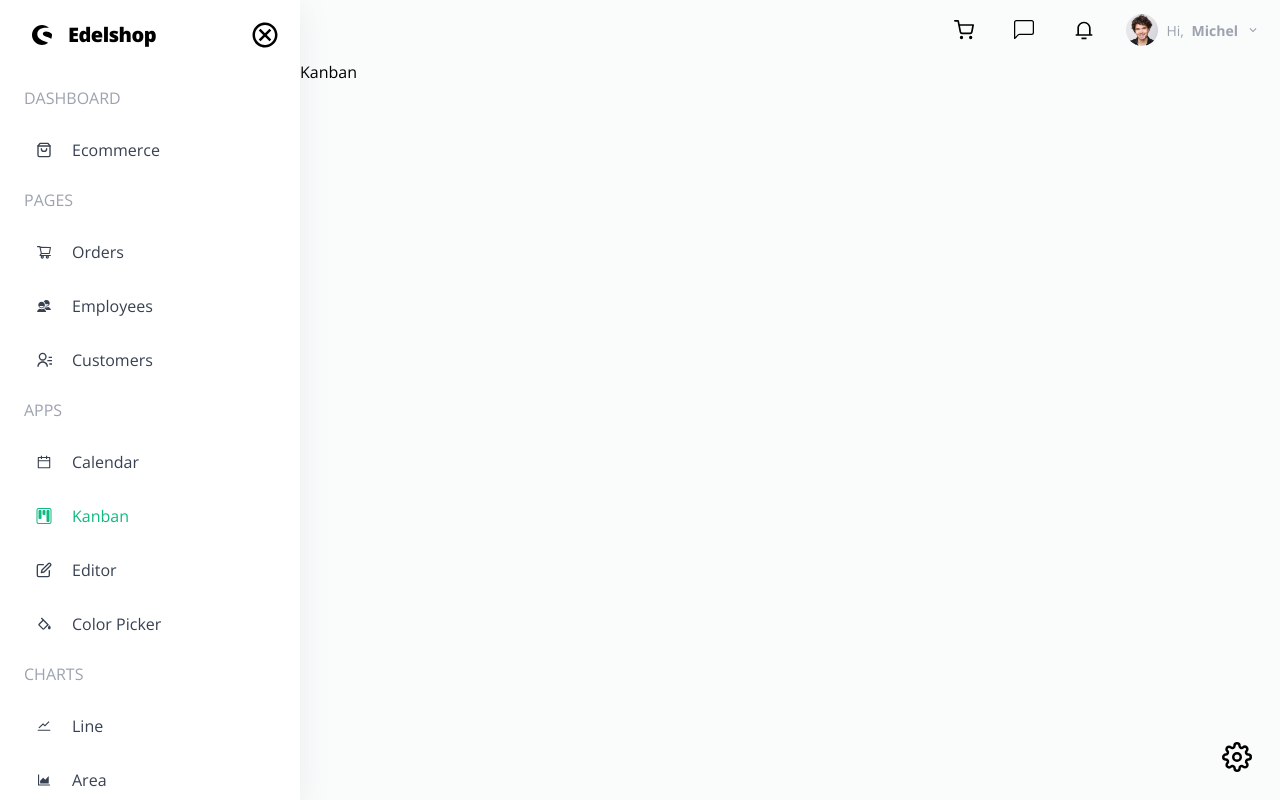
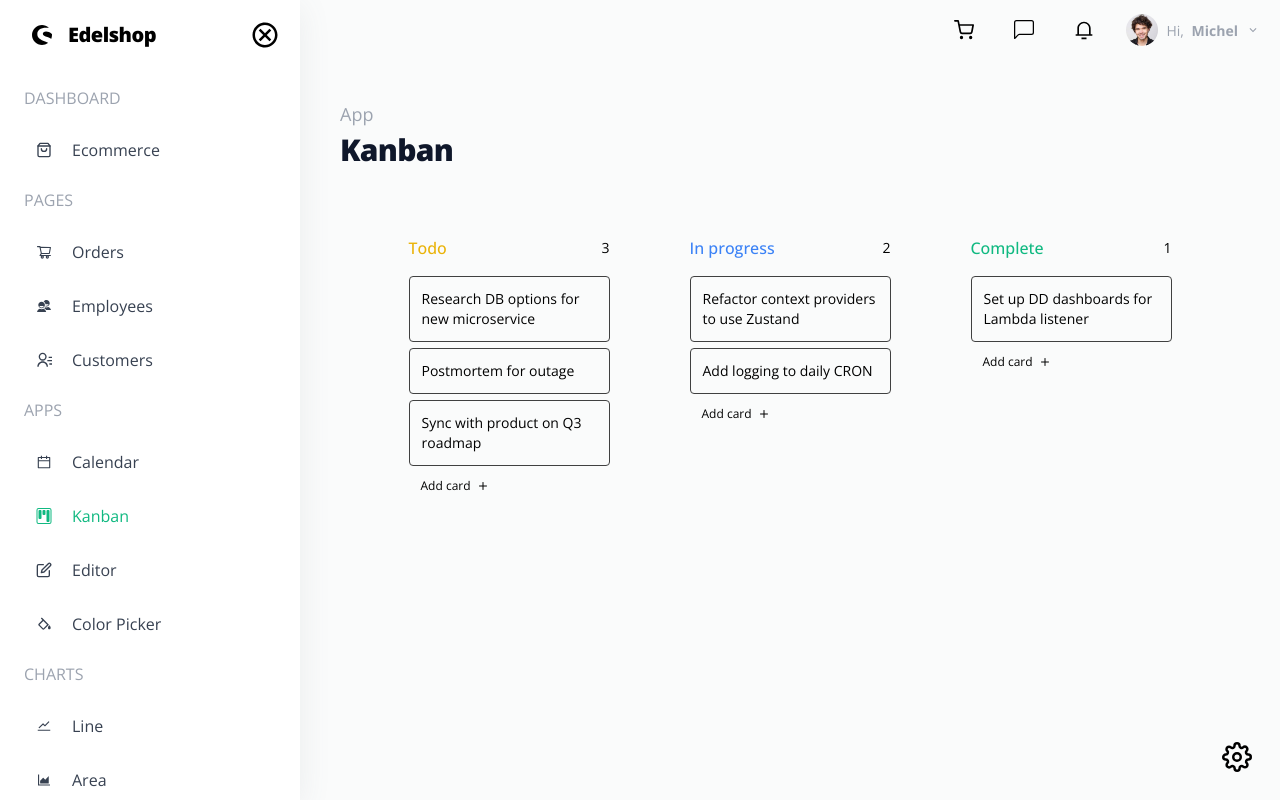
Before and after one commit to humbl3LilaS/react-dashboard, a React (Vite) app: page /kanban in a window 1280 px wide. Built offline with nearby package versions, Linux system fonts and the light colour scheme.

Commit message:
add: Kanban board

```diff
--- a/package.json
+++ b/package.json
@@ -11,6 +11,7 @@
 	},
 	"dependencies": {
 		"@tanstack/react-table": "^8.20.5",
+		"framer-motion": "^11.5.4",
 		"immer": "^10.1.1",
 		"react": "^18.3.1",
 		"react-dom": "^18.3.1",
--- a/src/App.jsx
+++ b/src/App.jsx
@@ -4,7 +4,7 @@ import ECommerce from "./pages/ECommerce";
 import Orders from "./pages/Orders";
 import Employee from "./pages/Employee";
 import Customers from "./pages/Customers";
-import Kanban from "./pages/Kanban";
+import Kanban from "./pages/kanban/Kanban";
 import Editor from "./pages/Editor";
 import Calendar from "./pages/Calendar";
 import ColorPicker from "./pages/ColorPicker";
--- /dev/null
+++ b/src/components/Kanban/AddCard.jsx
@@ -0,0 +1,68 @@
+import { useState } from "react";
+import { FiPlus } from "react-icons/fi";
+import { motion } from "framer-motion";
+
+const AddCard = ({ column, setCards }) => {
+	const [text, setText] = useState("");
+	const [adding, setAdding] = useState(false);
+
+	const handleSubmit = (evt) => {
+		evt.preventDefault();
+
+		if (!text.trim().length) return;
+
+		const newCard = {
+			column,
+			title: text.trim(),
+			id: Math.random().toString(),
+		};
+
+		setCards((pv) => [...pv, newCard]);
+
+		setAdding(false);
+	};
+	return (
+		<>
+			{adding ? (
+				<motion.form
+					onSubmit={handleSubmit}
+					layout>
+					<textarea
+						onChange={(e) => setText(e.target.value)}
+						autoFocus
+						placeholder="Add new task..."
+						className="w-full rounded border border-violet-400 bg-violet-400/20 p-3 text-sm text-slate-900 dark:text-neutral-50 placeholder-violet-300 focus:outline-0"
+					/>
+
+					<div className="mt-1.5 flex items-center justify-end gap-1.5">
+						<button
+							onClick={() => setAdding(false)}
+							className="px-3 py-1.5 text-xs  transition-colors text-slate-900 hover:text-slate-400 dark:text-neutral-400 dark:hover:text-neutral-50">
+							Close
+						</button>
+
+						<button
+							type="submit"
+							className="flex items-center gap-1.5 rounded bg-neutral-50 px-3 py-1.5 text-xs text-neutral-950 transition-colors hover:bg-neutral-300">
+							<span>Add</span>
+
+							<FiPlus />
+						</button>
+					</div>
+				</motion.form>
+			) : (
+				<motion.button
+					layout
+					onClick={() => setAdding(true)}
+					className={
+						"w-full px-3 py-1.5 flex items-center gap-1.5 text-xs  transition-colors dark:hover:text-neutral-50"
+					}>
+					<span>Add card</span>
+					<FiPlus />
+				</motion.button>
+			)}
+		</>
+	);
+};
+
+export default AddCard;
--- /dev/null
+++ b/src/components/Kanban/Board.jsx
@@ -0,0 +1,85 @@
+import { useState } from "react";
+import Column from "./Column";
+
+const DEFAULT_CARDS = [
+	// BACKLOG
+
+	{ title: "Look into render bug in dashboard", id: "1", column: "backlog" },
+
+	{ title: "SOX compliance checklist", id: "2", column: "backlog" },
+
+	{ title: "[SPIKE] Migrate to Azure", id: "3", column: "backlog" },
+
+	{ title: "Document Notifications service", id: "4", column: "backlog" },
+
+	// TODO
+
+	{
+		title: "Research DB options for new microservice",
+
+		id: "5",
+
+		column: "todo",
+	},
+
+	{ title: "Postmortem for outage", id: "6", column: "todo" },
+
+	{ title: "Sync with product on Q3 roadmap", id: "7", column: "todo" },
+
+	// DOING
+
+	{
+		title: "Refactor context providers to use Zustand",
+
+		id: "8",
+
+		column: "doing",
+	},
+
+	{ title: "Add logging to daily CRON", id: "9", column: "doing" },
+
+	// DONE
+
+	{
+		title: "Set up DD dashboards for Lambda listener",
+
+		id: "10",
+
+		column: "done",
+	},
+];
+
+const Board = () => {
+	const [cards, setCards] = useState(DEFAULT_CARDS);
+
+	return (
+		<div
+			className={
+				"p-12 flex h-full w-full justify-center gap-x-20 overflow-scroll"
+			}>
+			<Column
+				title={"Todo"}
+				column={"todo"}
+				headingColor={"text-yellow-500"}
+				cards={cards}
+				setCards={setCards}
+			/>
+			<Column
+				title={"In progress"}
+				column={"doing"}
+				headingColor={"text-blue-500"}
+				cards={cards}
+				setCards={setCards}
+			/>
+			<Column
+				title={"Complete"}
+				column={"done"}
+				headingColor={"text-emerald-500"}
+				cards={cards}
+				setCards={setCards}
+			/>
+		</div>
+	);
+};
+
+export default Board;
--- /dev/null
+++ b/src/components/Kanban/Card.jsx
@@ -0,0 +1,25 @@
+import DropIndicator from "./DropIndicator";
+import { motion } from "framer-motion";
+
+const Card = ({ title, id, column, handleDragStart }) => {
+	return (
+		<>
+			<DropIndicator
+				beforeId={id}
+				column={column}
+			/>
+			<motion.div
+				layout
+				layoutId={id}
+				draggable={true}
+				onDragStart={(e) => handleDragStart(e, { title, id, column })}
+				className={
+					"p-3 rounded border border-neutral-700 cursor-grab active:cursor-grabbing"
+				}>
+				<p className={"text-sm dark:text-neutral-100"}>{title}</p>
+			</motion.div>
+		</>
+	);
+};
+
+export default Card;
--- /dev/null
+++ b/src/components/Kanban/Column.jsx
@@ -0,0 +1,160 @@
+import { cn } from "../../util/util";
+import Card from "./Card";
+import { useState } from "react";
+import DropIndicator from "./DropIndicator";
+import AddCard from "./AddCard";
+
+const Column = ({ title, headingColor, cards, column, setCards }) => {
+	const [active, setActive] = useState(false);
+
+	const handleDragStart = (e, card) => {
+		e.dataTransfer.setData("cardId", card.id);
+	};
+
+	const handleDragEnd = (e) => {
+		const cardId = e.dataTransfer.getData("cardId");
+
+		setActive(false);
+
+		clearHighlights();
+
+		const indicators = getIndicators();
+
+		const { element } = getNearestIndicator(e, indicators);
+
+		const before = element.dataset.before || "-1";
+
+		if (before !== cardId) {
+			let copy = [...cards];
+
+			let cardToTransfer = copy.find((c) => c.id === cardId);
+
+			if (!cardToTransfer) return;
+
+			cardToTransfer = { ...cardToTransfer, column };
+
+			copy = copy.filter((c) => c.id !== cardId);
+
+			const moveToBack = before === "-1";
+
+			if (moveToBack) {
+				copy.push(cardToTransfer);
+			} else {
+				const insertAtIndex = copy.findIndex((el) => el.id === before);
+
+				if (insertAtIndex === undefined) return;
+
+				copy.splice(insertAtIndex, 0, cardToTransfer);
+			}
+
+			setCards(copy);
+		}
+	};
+
+	const handleDragOver = (e) => {
+		e.preventDefault();
+
+		highlightIndicator(e);
+
+		setActive(true);
+	};
+
+	const clearHighlights = (els) => {
+		const indicators = els || getIndicators();
+
+		indicators.forEach((i) => {
+			i.style.opacity = "0";
+		});
+	};
+
+	const highlightIndicator = (e) => {
+		const indicators = getIndicators();
+
+		clearHighlights(indicators);
+
+		const el = getNearestIndicator(e, indicators);
+
+		el.element.style.opacity = "1";
+	};
+
+	const getNearestIndicator = (e, indicators) => {
+		const DISTANCE_OFFSET = 50;
+
+		const el = indicators.reduce(
+			(closest, child) => {
+				const box = child.getBoundingClientRect();
+
+				const offset = e.clientY - (box.top + DISTANCE_OFFSET);
+
+				if (offset < 0 && offset > closest.offset) {
+					return { offset: offset, element: child };
+				} else {
+					return closest;
+				}
+			},
+
+			{
+				offset: Number.NEGATIVE_INFINITY,
+
+				element: indicators[indicators.length - 1],
+			},
+		);
+
+		return el;
+	};
+
+	const getIndicators = () => {
+		return Array.from(document.querySelectorAll(`[data-column="${column}"]`));
+	};
+
+	const handleDragLeave = () => {
+		clearHighlights();
+
+		setActive(false);
+	};
+
+	// eslint-disable-next-line react/prop-types
+	const filteredCards = cards?.filter((card) => card.column === column);
+
+	return (
+		<div className={"w-1/4 shrink-0"}>
+			<div className={"mb-3 flex items-center justify-between"}>
+				<h3 className={cn("font-medium", headingColor)}>{title}</h3>
+				<span className={"rounded text-sm text-netural-400"}>
+					{/* eslint-disable-next-line react/prop-types */}
+					{filteredCards?.length}
+				</span>
+			</div>
+			<div
+				onDrop={handleDragEnd}
+				onDragOver={handleDragOver}
+				onDragLeave={handleDragLeave}
+				className={cn(
+					"h-full w-full transition-colors",
+					active
+						? "bg-gray-200/50 dark:bg-neutral-800/50"
+						: "bg-gray-200/0 dark:bg-neutral-800/0",
+				)}>
+				{filteredCards.map((card) => {
+					return (
+						<Card
+							key={card.id}
+							{...card}
+							handleDragStart={handleDragStart}
+						/>
+					);
+				})}
+				<DropIndicator
+					beforeId={"-1"}
+					column={column}
+				/>
+				<AddCard
+					column={column}
+					setCards={setCards}
+				/>
+			</div>
+		</div>
+	);
+};
+
+export default Column;
--- /dev/null
+++ b/src/components/Kanban/DropIndicator.jsx
@@ -0,0 +1,11 @@
+const DropIndicator = ({ beforeId, column }) => {
+	return (
+		<div
+			className={"w-full h-0.5 my-0.5 bg-violet-400 opacity-0"}
+			data-before={beforeId || "-1"}
+			data-column={column}
+		/>
+	);
+};
+
+export default DropIndicator;
--- a/src/pages/Kanban.jsx
+++ /dev/null
@@ -1,5 +0,0 @@
-const Kanban = () => {
-	return <div>Kanban</div>;
-};
-
-export default Kanban;
--- /dev/null
+++ b/src/pages/kanban/Kanban.jsx
@@ -0,0 +1,21 @@
+import Board from "../../components/Kanban/Board";
+import Container from "../../components/util/Container";
+import Header from "../../components/util/Header";
+const Kanban = () => {
+	return (
+		<Container className={"p-10 h-full w-full overflow-y-scroll"}>
+			<Header className={"mb-5"}>
+				<span className={"text-lg text-gray-400"}>App</span>
+				<h1
+					className={
+						"mt-1 text-3xl font-extrabold tracking-tight text-slate-900"
+					}>
+					Kanban
+				</h1>
+			</Header>
+			<Board />
+		</Container>
+	);
+};
+
+export default Kanban;
```
Also changed, not shown: 1 other file (tests, documents, lock files or other folders).
